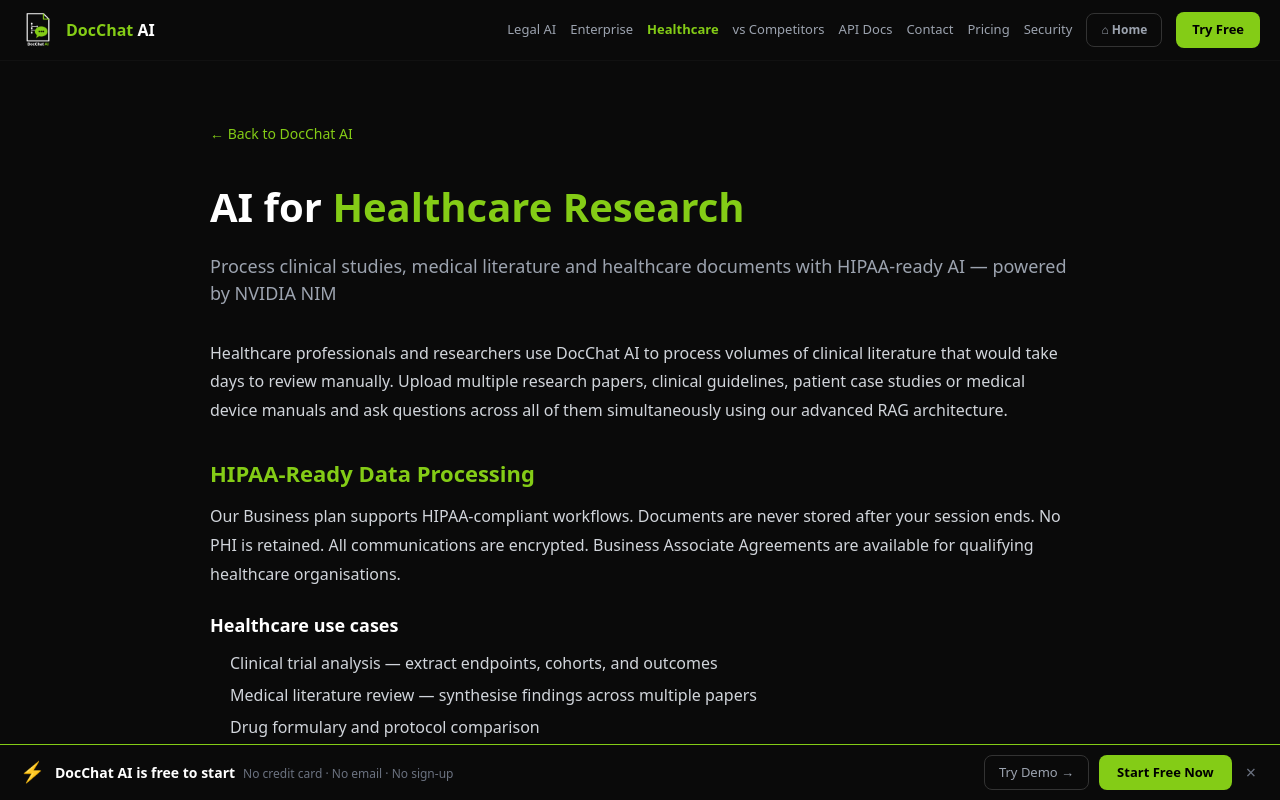
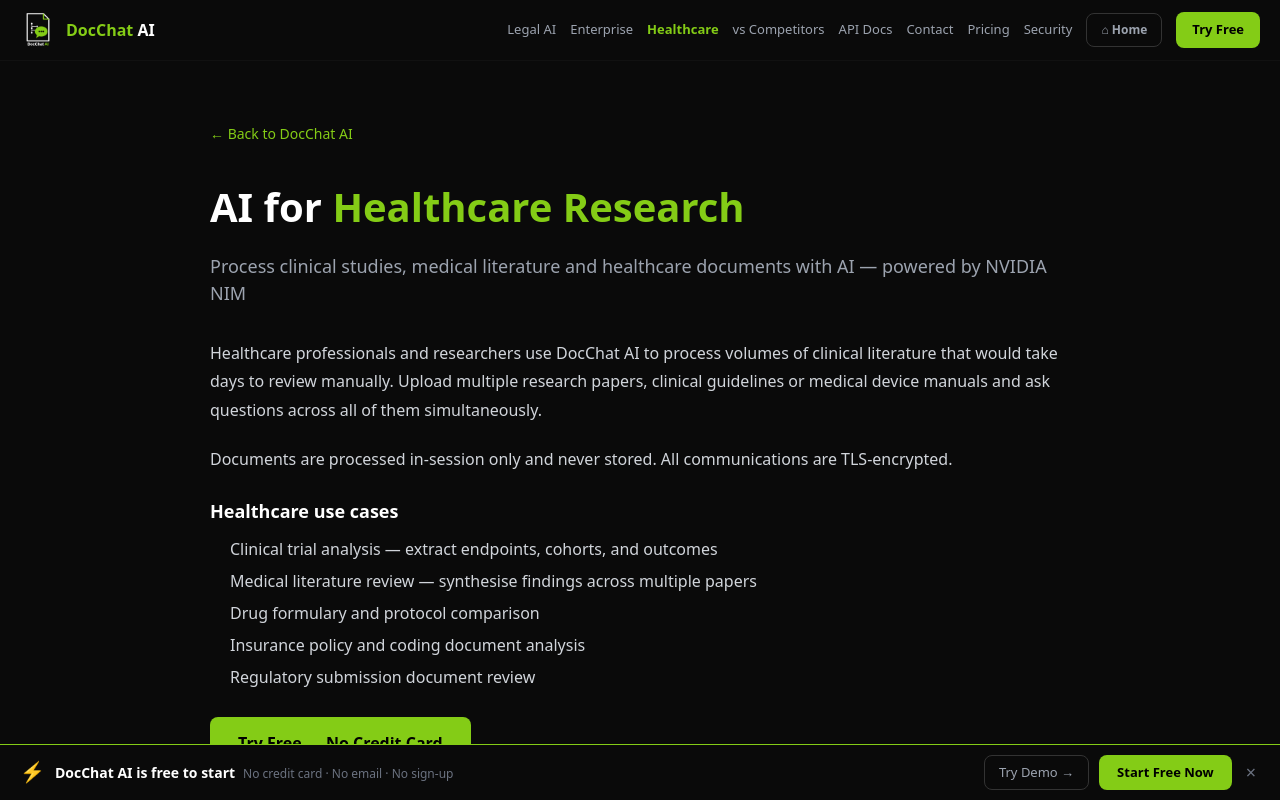
Before and after one commit to justin280/docchat-saas, a Next.js app: page /healthcare in a window 1280 px wide. Shown: the top 800 px of the page. Built offline with nearby package versions, Linux system fonts and the light colour scheme.

Commit message:
Remove HIPAA-ready and BAA claims from healthcare page

```diff
--- a/app/(pages)/healthcare/page.js
+++ b/app/(pages)/healthcare/page.js
@@ -1,6 +1,8 @@
 import NavBar from '@/app/components/NavBar';
 import StickyBar from '@/app/components/StickyBar';
-export const metadata = { title: 'AI for Healthcare Research — HIPAA-Ready Document Analysis | DocChat AI', description: 'DocChat AI for healthcare. Process clinical studies, medical literature and patient documents with HIPAA-ready AI.',
+export const metadata = {
+    title: 'AI for Healthcare Research | DocChat AI',
+    description: 'DocChat AI for healthcare professionals. Process clinical studies, medical literature and research documents with AI.',
     alternates: { canonical: '/healthcare' }
 };
 export default function Page() {
@@ -10,17 +12,15 @@
         <main style={{minHeight:'100vh',backgroundColor:'#0a0a0a',color:'#fff',fontFamily:'system-ui,sans-serif',padding:'60px 20px',maxWidth:'900px',margin:'0 auto'}}>
         <a href="/" style={{color:'#84cc16',textDecoration:'none',fontSize:'14px'}}>&#8592; Back to DocChat AI</a>
         <h1 style={{fontSize:'clamp(24px,4vw,40px)',fontWeight:'700',margin:'32px 0 16px'}}>AI for <span style={{color:'#84cc16'}}>Healthcare Research</span></h1>
-      <h2 style={{fontSize:'18px',color:'#9ca3af',fontWeight:'400',marginBottom:'32px'}}>Process clinical studies, medical literature and healthcare documents with HIPAA-ready AI — powered by NVIDIA NIM</h2>
-      <p style={{color:'#d1d5db',lineHeight:'1.8',marginBottom:'20px'}}>Healthcare professionals and researchers use DocChat AI to process volumes of clinical literature that would take days to review manually. Upload multiple research papers, clinical guidelines, patient case studies or medical device manuals and ask questions across all of them simultaneously using our advanced RAG architecture.</p>
-      <h2 style={{fontSize:'22px',fontWeight:'700',margin:'32px 0 12px',color:'#84cc16'}}>HIPAA-Ready Data Processing</h2>
-      <p style={{color:'#d1d5db',lineHeight:'1.8',marginBottom:'20px'}}>Our Business plan supports HIPAA-compliant workflows. Documents are never stored after your session ends. No PHI is retained. All communications are encrypted. Business Associate Agreements are available for qualifying healthcare organisations.</p>
+          <h2 style={{fontSize:'18px',color:'#9ca3af',fontWeight:'400',marginBottom:'32px'}}>Process clinical studies, medical literature and healthcare documents with AI — powered by NVIDIA NIM</h2>
+        <p style={{color:'#d1d5db',lineHeight:'1.8',marginBottom:'20px'}}>Healthcare professionals and researchers use DocChat AI to process volumes of clinical literature that would take days to review manually. Upload multiple research papers, clinical guidelines or medical device manuals and ask questions across all of them simultaneously.</p>
+        <p style={{color:'#d1d5db',lineHeight:'1.8',marginBottom:'20px'}}>Documents are processed in-session only and never stored. All communications are TLS-encrypted.</p>
         <h3 style={{fontSize:'18px',fontWeight:'700',margin:'24px 0 8px'}}>Healthcare use cases</h3>
         <ul style={{color:'#d1d5db',lineHeight:'2',paddingLeft:'20px'}}>
           <li>Clinical trial analysis — extract endpoints, cohorts, and outcomes</li>
           <li>Medical literature review — synthesise findings across multiple papers</li>
           <li>Drug formulary and protocol comparison</li>
           <li>Insurance policy and coding document analysis</li>
-        <li>Healthcare research with AI for healthcare research workflows</li>
           <li>Regulatory submission document review</li>
   </ul>
         <a href="/" style={{display:'inline-block',backgroundColor:'#84cc16',color:'#000',padding:'14px 28px',borderRadius:'8px',fontWeight:'700',textDecoration:'none',marginTop:'24px'}}>Try Free — No Credit Card</a>
```
Lines whose indentation alone changed are shown as unchanged.
